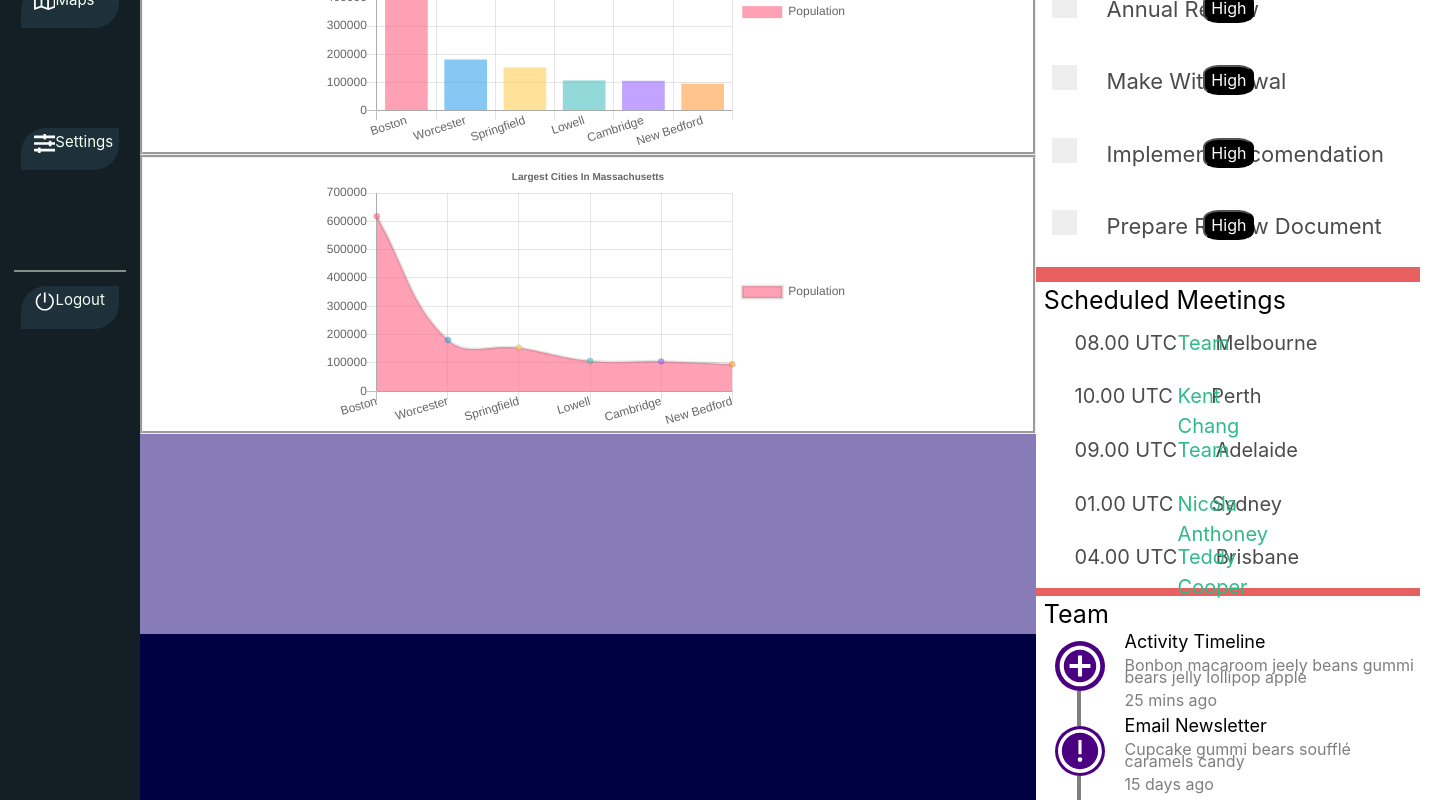
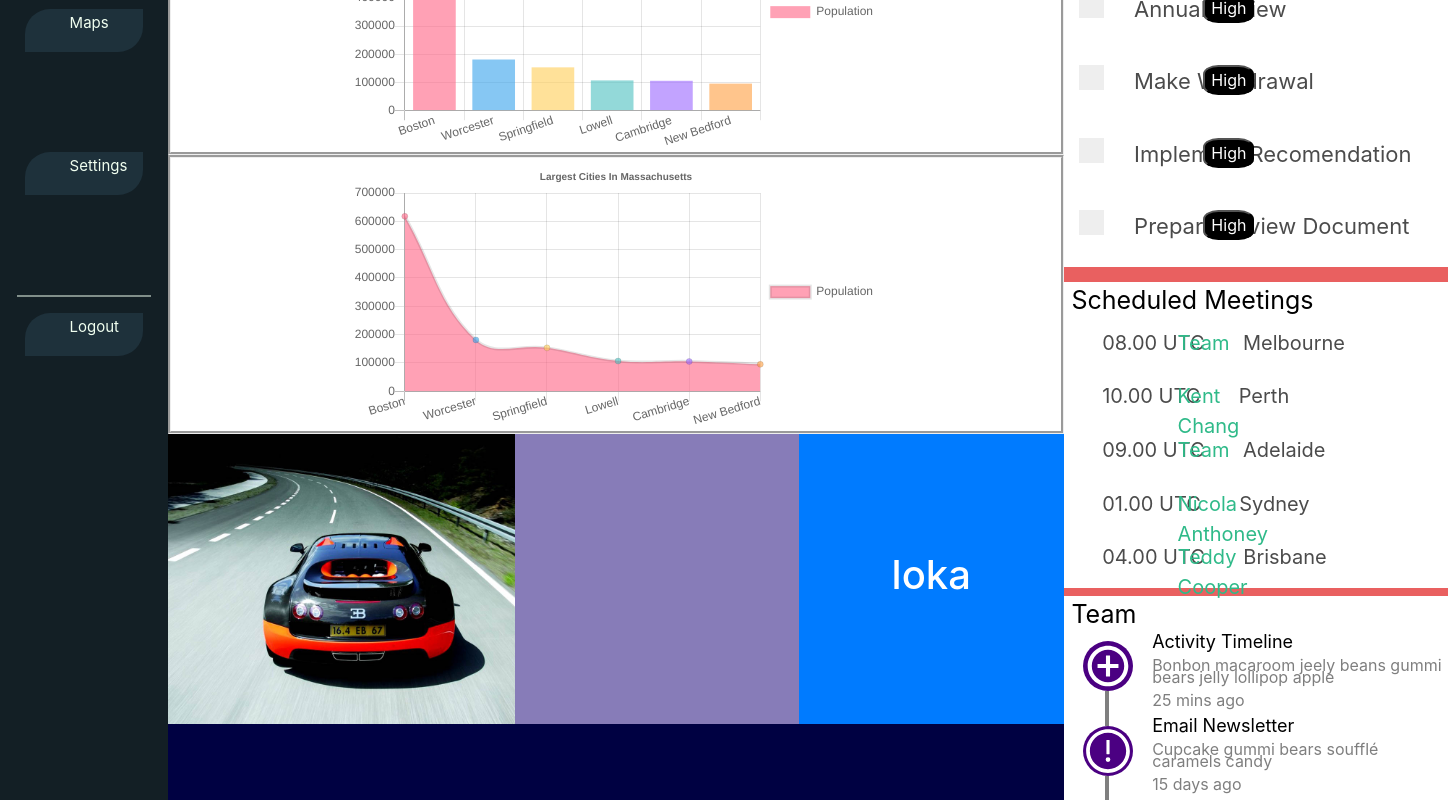
Before and after one commit to lakshan28/suntechit_assignment, a React (Create React App) app: page /login in a window 1280 px wide. Shown: the part 1140-1940 px from the top of the page, 1448 px wide, since content can reach past the window. Built offline with nearby package versions, Linux system fonts and the light colour scheme.

Commit message:
changed button padding

```diff
--- /dev/null
+++ b/src/components/Charts/map/Map.css
@@ -0,0 +1,11 @@
+.main-map {
+  display: flex;
+  flex-direction: row;
+}
+.map-image {
+  width: 55%;
+  height: 100%;
+}
+.progress-bar {
+  width: 45%;
+}
--- /dev/null
+++ b/src/components/Charts/map/Map.js
@@ -0,0 +1,26 @@
+import React, { Component } from "react";
+import "./Map.css";
+import { IoMdAddCircleOutline } from "react-icons/io";
+import { FaRegCheckCircle } from "react-icons/fa";
+import { AiOutlineExclamationCircle } from "react-icons/ai";
+
+class Map extends Component {
+  render() {
+    return (
+      <div className="main-map">
+        <div>
+          <img
+            src={require("../../img/1 (23).jpg")}
+            className="map-image"
+            alt="map"
+          />
+        </div>
+        <div className="progress-bar">
+          <h1>loka</h1>
+        </div>
+      </div>
+    );
+  }
+}
+
+export default Map;
--- a/src/components/screens/Dashboard.css
+++ b/src/components/screens/Dashboard.css
@@ -104,6 +104,8 @@ button:focus {
   font-size: 15px;
   font-weight: 400;
   margin-top: 2%;
+  padding-right: 30px;
+  padding-left: 30px;
 }
 /***search bar */
 .harmonee {
@@ -217,7 +219,7 @@ button:focus {
 }
 .row-4 {
   width: 100%;
-  height: 200px;
+  height: 100%;
   background: rgb(135, 124, 184);
 }
 .row-5 {
--- a/src/components/screens/Dashboard.js
+++ b/src/components/screens/Dashboard.js
@@ -14,6 +14,7 @@ import Activity from "../Scheduled/Activity/Activity";
 import Congrats from "../Charts/CongratsBar/Congrats";
 import Visionary from "../Charts/CongratsBar/Visionary";
 import SearchBar from "../Charts/CongratsBar/SearchBar";
+import Map from "../Charts/map/Map";
 
 class Dashboard extends Component {
   constructor(props) {
@@ -66,7 +67,9 @@ class Dashboard extends Component {
                   <LineChart />
                 </div>
               </div>
-              <div className="row-4"></div>
+              <div className="row-4">
+                <Map />
+              </div>
               <div className="row-5"></div>
             </div>
             {
--- a/src/components/sidebar/Sidebar.js
+++ b/src/components/sidebar/Sidebar.js
@@ -76,7 +76,7 @@ class Sidebar extends Component {
           <div>
             <button className="nav-button">
               <MdDashboard className="button-icon" />
-              <p className="title">Dashboard</p>
+              <p className="title">Dashboarddd</p>
             </button>
           </div>
           <div>
```
